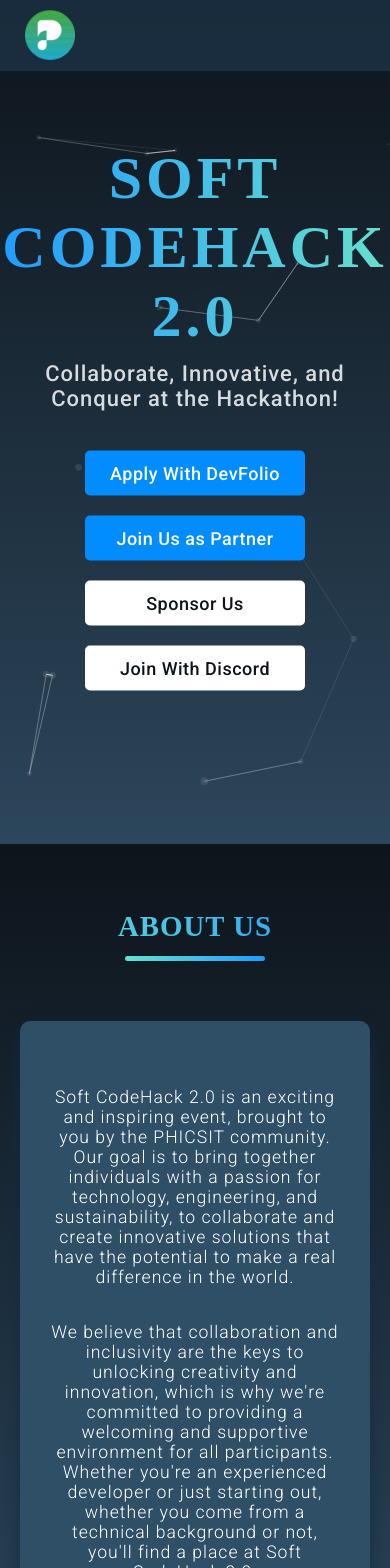
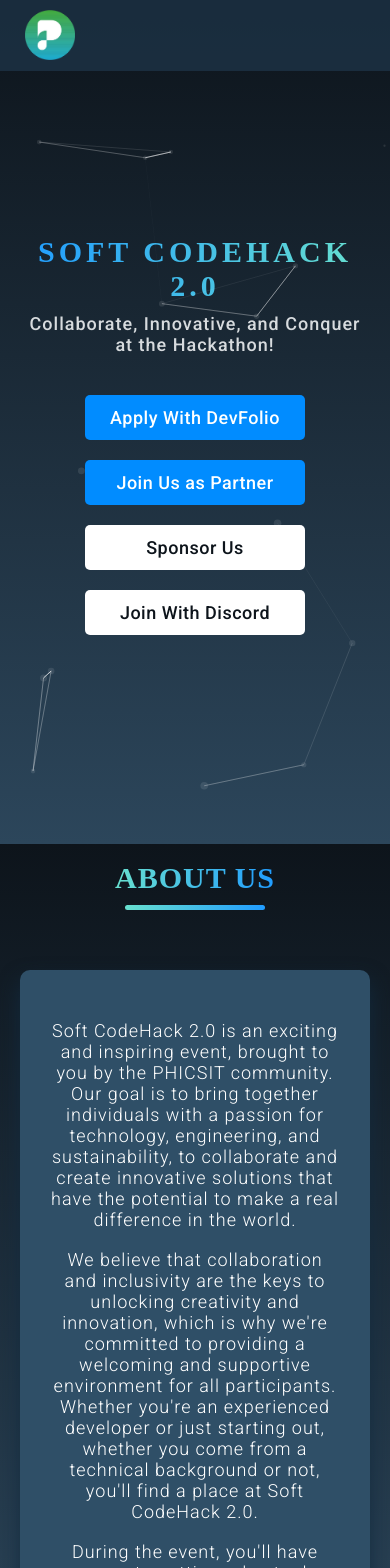
Before and after one commit to farhaanmalik/softcodehack2, a React (Create React App) app: page / in a window 390 px wide. Shown: the top 1568 px of the page. Built offline with nearby package versions, Linux system fonts and the light colour scheme; some icons are missing; a web font is replaced by a local one.

Commit message:
Updated Media Query

```diff
--- a/src/App.css
+++ b/src/App.css
@@ -124,13 +124,12 @@
 /* hero section css */
 .hero-section {
     height: 100vh;
+    display: flex;
+    align-items: center;
+    justify-content: center;
 }
 
 .hero {
-    position: absolute;
-    top: 50%;
-    left: 50%;
-    transform: translate(-50%, -50%);
     text-align: center;
     width: 100%;
 }
@@ -235,11 +234,8 @@
 }
 
 .about-section {
-    display: flex;
-    justify-content: center;
-    align-items: center;
-    position: relative;
     margin-top: 4rem;
+    padding: 0 20px;
 }
 
 .content {
@@ -370,29 +366,40 @@
         display: none;
     }
 
-    .about-section {
-        margin: 4rem 0;
-        height: 130vh;
-    }
-
-    .abbox {
-        border-radius: 21px;
-    }
-
-    .abbox h2 {
-        font-size: 1.8rem;
-        line-height: 2.5rem;
-        width: 100%;
-        margin: 0;
-    }
-
-    .abbox p {
-        font-size: 1.1rem;
-        padding: 0;
-        padding-top: 1rem;
-    }
-
     .theme-section {
         padding-top: 10%;
     }
 }
+
+
+@media screen and (max-width: 650px) {
+    .hero-section{
+        height: 90vh;
+        padding-top: 40px;
+    }
+    .hero-title {
+        font-size: 30px;
+        padding-top: 40px;
+        font-weight: 700;
+    }
+    .hero-sub {
+        font-size: 18px;
+    }
+
+    .about-section {
+        padding: 0px;
+        height: 100%;
+    }
+
+    .theme-card {
+        width: 300px;
+        height: fit-content;
+        margin: 15px 0px;
+    }
+
+
+    .theme-img img {
+        width: 300px;
+    }
+
+}
```
